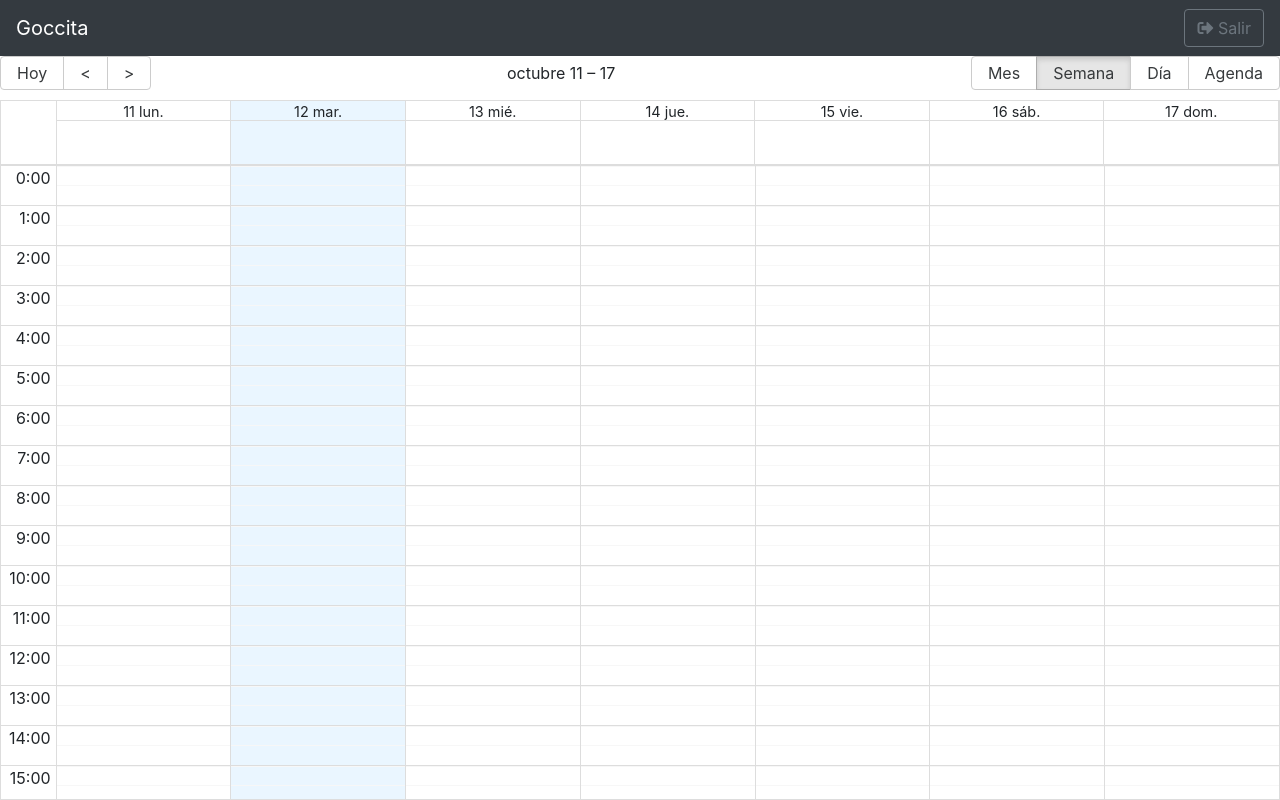
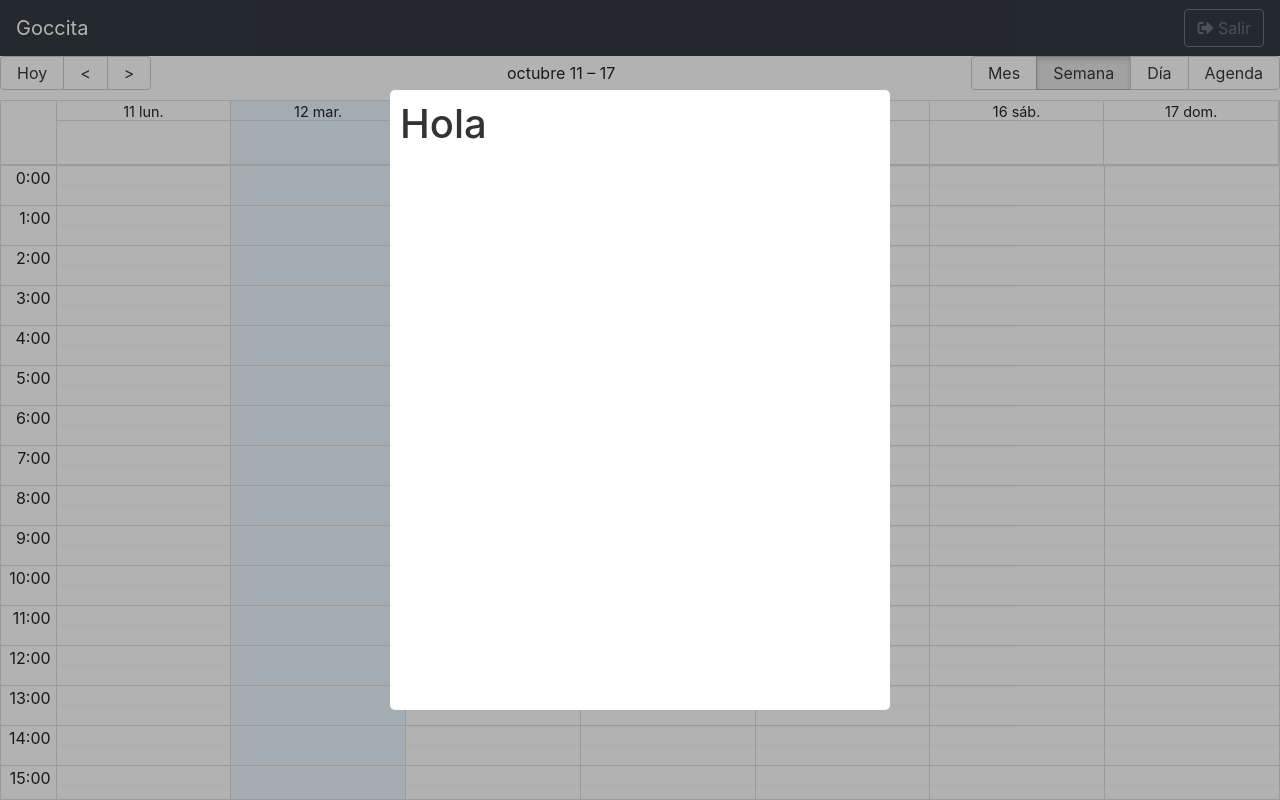
Before and after one commit to abizmo/calendar, a React (Create React App) app: page / in a window 1280 px wide. Built offline with nearby package versions, Linux system fonts and the light colour scheme.

Commit message:
Add Modal

```diff
--- a/package.json
+++ b/package.json
@@ -11,6 +11,7 @@
     "react": "^17.0.2",
     "react-big-calendar": "^0.36.1",
     "react-dom": "^17.0.2",
+    "react-modal": "^3.14.3",
     "react-router-dom": "^5.3.0",
     "react-scripts": "4.0.3",
     "web-vitals": "^1.0.1"
--- /dev/null
+++ b/src/components/calendar/CalendarModal.jsx
@@ -0,0 +1,37 @@
+import React from 'react';
+import Modal from 'react-modal';
+
+import '../../styles/modal.css';
+
+const customStyles = {
+  content: {
+    top: '50%',
+    left: '50%',
+    right: 'auto',
+    bottom: 'auto',
+    marginRight: '-50%',
+    transform: 'translate(-50%, -50%)',
+  },
+};
+
+Modal.setAppElement('#root');
+
+const CalendarModal = () => {
+  // eslint-disable-next-line no-console
+  const closeModal = () => { console.log('closing...'); };
+
+  return (
+    <Modal
+      isOpen
+      onRequestClose={closeModal}
+      style={customStyles}
+      closeTimeoutMS={200}
+      className="modal"
+      overlayClassName="modal-fondo"
+    >
+      <h1>Hola</h1>
+    </Modal>
+  );
+};
+
+export default CalendarModal;
--- a/src/pages/CalendarPage.jsx
+++ b/src/pages/CalendarPage.jsx
@@ -11,6 +11,7 @@ import Event from '../components/calendar/Event';
 import Navbar from '../components/ui/Navbar';
 import '../styles/calendar.css';
 import messages from '../localization/calendar-messages-es';
+import CalendarModal from '../components/calendar/CalendarModal';
 
 moment.locale('es');
 
@@ -69,6 +70,7 @@ const CalendarPage = () => {
         onView={onView}
         view={lastView}
       />
+      <CalendarModal />
     </div>
   );
 };
--- /dev/null
+++ b/src/styles/modal.css
@@ -0,0 +1,40 @@
+/* Modal */
+.ReactModalPortal > div{
+  opacity: 0;
+}
+
+.ReactModalPortal .ReactModal__Overlay {
+  align-items: center;
+  display: flex;
+  justify-content: center;
+  transition: opacity .2s ease-in-out;
+  z-index: 999;
+}
+
+.modal-fondo {
+  background-color: rgba(0, 0, 0, 0.3);
+  bottom: 0;
+  left: 0;
+  right: 0;
+  top: 0;
+  position: fixed;
+}
+
+.ReactModalPortal .ReactModal__Overlay--after-open {
+  opacity: 1;
+}
+
+.ReactModalPortal .ReactModal__Overlay--before-close {
+  opacity: 0;
+}
+
+.modal {
+  background: white;
+  border-radius: 5px;
+  color: rgb(51, 51, 51);
+  display: inline;
+  max-height: 620px;
+  max-width: 500px;
+  outline: none;
+  padding: 10px;
+}
```
Also changed, not shown: 1 other file (tests, documents, lock files or other folders).
